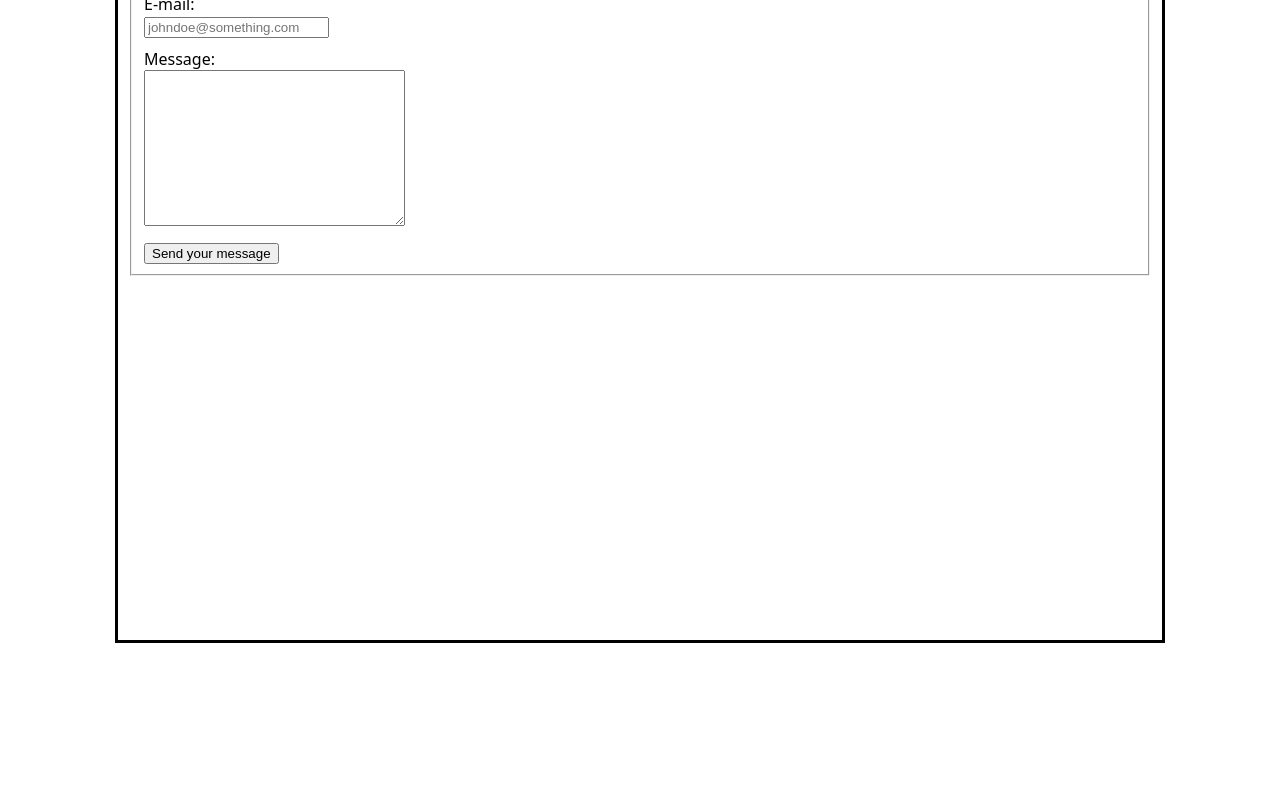
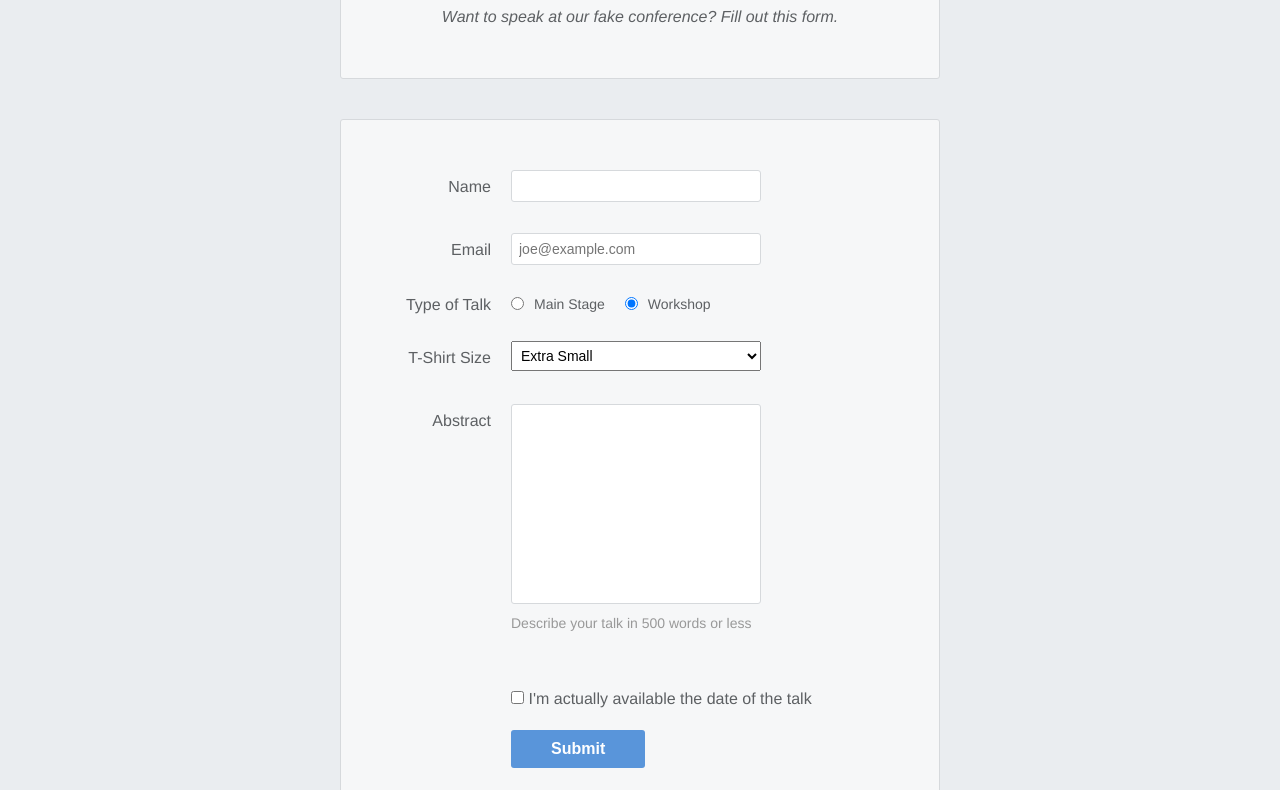
Before and after one commit to m-cal/javascript-scratch, a plain HTML site: page index.html in a window 1280 px wide. Shown: the part 143-933 px from the top of the page. Before the commit the page ends 800 px from the top, so only its background shows below. Drawn offline with Linux system fonts and the light colour scheme.

Commit message:
Make nice responsive form example

```diff
--- a/index.html
+++ b/index.html
@@ -9,23 +9,60 @@
   <script src="./script.js" defer></script>
 </head>
 <body>
-  <div class="container">
-    <form action="http://httpbin.org/post" method="post">
-      <fieldset>
-        <legend>Contact</legend>
-        <label for="name">Name:</label><br>
-        <input type="text" id="name" name="name" placeholder="John Doe"><br>
-
-        <label for="email">E-mail:</label><br>
-        <input type="email" id="email" name="email" placeholder="johndoe@something.com"><br>
-
-        <label for="message">Message:</label><br>
-        <textarea name="message" id="message" cols="30" rows="10"></textarea><br>
-
-        <button type="submit">Send your message</button>
+  <header class='speaker-form-header'>
+    <h1>Speaker Submission</h1>
+    <p><em>Want to speak at our fake conference? Fill out
+      this form.</em></p>
+  </header>
+  <form action="" method="get" class="speaker-form">
+    <div class="form-row">
+      <label for="full-name">Name</label>
+      <input type="text" name="full-name" id="full-name">
+    </div>
+    <div class="form-row">
+      <label for="email">Email</label>
+      <input type="email" name="email" id="email" placeholder="joe@example.com">
+    </div>
+    <div class="legacy-form-row">
+      <fieldset class='legacy-form-row'>
+        <legend>Type of Talk</legend>
+        <input id='talk-type-1'
+               name='talk-type'
+               type='radio'
+               value='main-stage' />
+        <label for='talk-type-1' class='radio-label'>Main Stage</label>
+        <input id='talk-type-2'
+               name='talk-type'
+               type='radio'
+               value='workshop'
+               checked />
+        <label for='talk-type-2' class='radio-label'>Workshop</label>
       </fieldset>
-    </form>
-  </div>
+    </div>
+    <div class='form-row'>
+      <label for='t-shirt'>T-Shirt Size</label>
+      <select id='t-shirt' name='t-shirt'>
+        <option value='xs'>Extra Small</option>
+        <option value='s'>Small</option>
+        <option value='m'>Medium</option>
+        <option value='l'>Large</option>
+      </select>
+    </div>
+    <div class="form-row">
+      <label for="abstract">Abstract</label>
+      <textarea name="abstract" id="abstract"></textarea>
+      <div class="instructions">Describe your talk in 500 words or less</div>
+    </div>
+    <div class="form-row">
+      <label for="available" class="checkbox-label">
+      <input type="checkbox" id="available" name="available" value="is-available">
+        <span>I'm actually available the date of the talk</span>
+      </label>
+    </div>
+    <div class="form-row">
+      <button type="submit">Submit</button>
+    </div>
+  </form>
 </body>
 </html>
 </body>
--- a/style.css
+++ b/style.css
@@ -2,15 +2,202 @@ html {
   font-family: system-ui, sans-serif, "Segoe UI", Roboto, Helvetica, Arial, sans-serif, "Apple Color Emoji", "Segoe UI Emoji", "Segoe UI Symbol";
 }
 
-.container {
-  width: 80vw;
-  height: 90vh;
-  margin: auto;
-  margin-top: 5vh;
-  border: 3px black solid;
-  padding: 10px;
+* {
+  margin: 0;
+  padding: 0;
+  box-sizing: border-box;
 }
 
-label, input, textarea {
+body {
+  color: #5D6063;
+  background-color: #EAEDF0;
+  font-family: "Helvetica", "Arial", sans-serif;
+  font-size: 16px;
+  line-height: 1.3;
+
+  display: flex;
+  flex-direction: column;
+  align-items: center;
+}
+
+.speaker-form-header {
+  text-align: center;
+  background-color: #F6F7F8;
+  border: 1px solid #D6D9DC;
+  border-radius: 3px;
+
+  width: 80%;
+  margin: 40px 0;
+  padding: 50px;
+}
+
+.speaker-form-header h1 {
+  font-size: 30px;
+  margin-bottom: 20px;
+}
+
+.speaker-form {
+  background-color: #F6F7F8;
+  border: 1px solid #D6D9DC;
+  border-radius: 3px;
+
+  width: 80%;
+  padding: 50px;
+  margin: 0 0 40px 0;
+}
+
+.form-row {
+  margin-bottom: 40px;
+  display: flex;
+  justify-content: flex-start;
+  flex-direction: column;
+  flex-wrap: wrap;
+}
+
+.form-row input[type='text'],
+.form-row input[type='email'] {
+  background-color: #FFFFFF;
+  border: 1px solid #D6D9DC;
+  border-radius: 3px;
+  width: 100%;
+  padding: 7px;
+  font-size: 14px;
+}
+
+.form-row label {
+  margin-bottom: 15px;
+}
+
+.form-row input[type='email']:invalid,
+.form-row input[type='text']:invalid {
+  border: 1px solid #D55C5F;
+  color: #D55C5F;
+  box-shadow: none;
+}
+
+.legacy-form-row {
+  border: none;
+  margin-bottom: 40px;
+}
+
+.legacy-form-row legend {
+  margin-bottom: 15px;
+}
+
+.legacy-form-row .radio-label {
+  display: block;
+  font-size: 14px;
+  padding: 0 20px 0 10px;
+}
+
+.legacy-form-row input[type='radio'] {
+  margin-top: 2px;
+}
+
+.legacy-form-row .radio-label,
+.legacy-form-row input[type='radio'] {
+  float: left;
+}
+
+.form-row select {
+  width: 100%;
+  padding: 5px;
+  font-size: 14px;
+}
+
+.form-row textarea {
+  font-family: 'Helvetica', 'Arial', sans-serif;
+  font-size: 14px;
+
+  border: 1px solid #D6D9DC;
+  border-radius: 3px;
+
+  min-height: 200px;
   margin-bottom: 10px;
+  padding: 7px;
+  resize: none;
 }
+
+.form-row .instructions {
+  color: #999999;
+  font-size: 14px;
+  margin-bottom: 30px;
+}
+
+.form-row .checkbox-label {
+  margin-bottom: 0;
+}
+
+.form-row button {
+  font-size: 16px;
+  font-weight: bold;
+
+  color: #FFFFFF;
+  background-color: #5995DA;
+
+  border: none;
+  border-radius: 3px;
+
+  padding: 10px 40px;
+  cursor: pointer;
+}
+
+.form-row button:hover {
+  background-color: #76AEED;
+}
+
+.form-row button:active {
+  background-color: #407FC7;
+}
+
+@media only screen and (min-width: 700px) {
+  .speaker-form-header,
+  .speaker-form {
+    width: 600px;
+  }
+
+  .form-row {
+    flex-direction: row;
+    align-items: flex-start;
+    margin-bottom: 20px;
+  }
+
+  .form-row input[type='text'],
+  .form-row input[type='email'],
+  .form-row select,
+  .form-row textarea {
+    width: 250px;
+    height: initial;
+  }
+
+  .form-row label {
+    text-align: right;
+    width: 120px;
+    margin-top: 7px;
+    padding-right: 20px;
+  }
+
+  .legacy-form-row {
+    margin-bottom: 10px;
+  }
+
+  .legacy-form-row legend {
+    width: 120px;
+    text-align: right;
+    padding-right: 20px;
+    float: left;
+  }
+
+  .form-row .instructions {
+    margin-left: 120px;
+  }
+
+  .form-row .checkbox-label {
+    margin-left: 120px;
+    width: auto;
+  }
+
+  .form-row button {
+    margin-left: 120px;
+  }
+}
```
